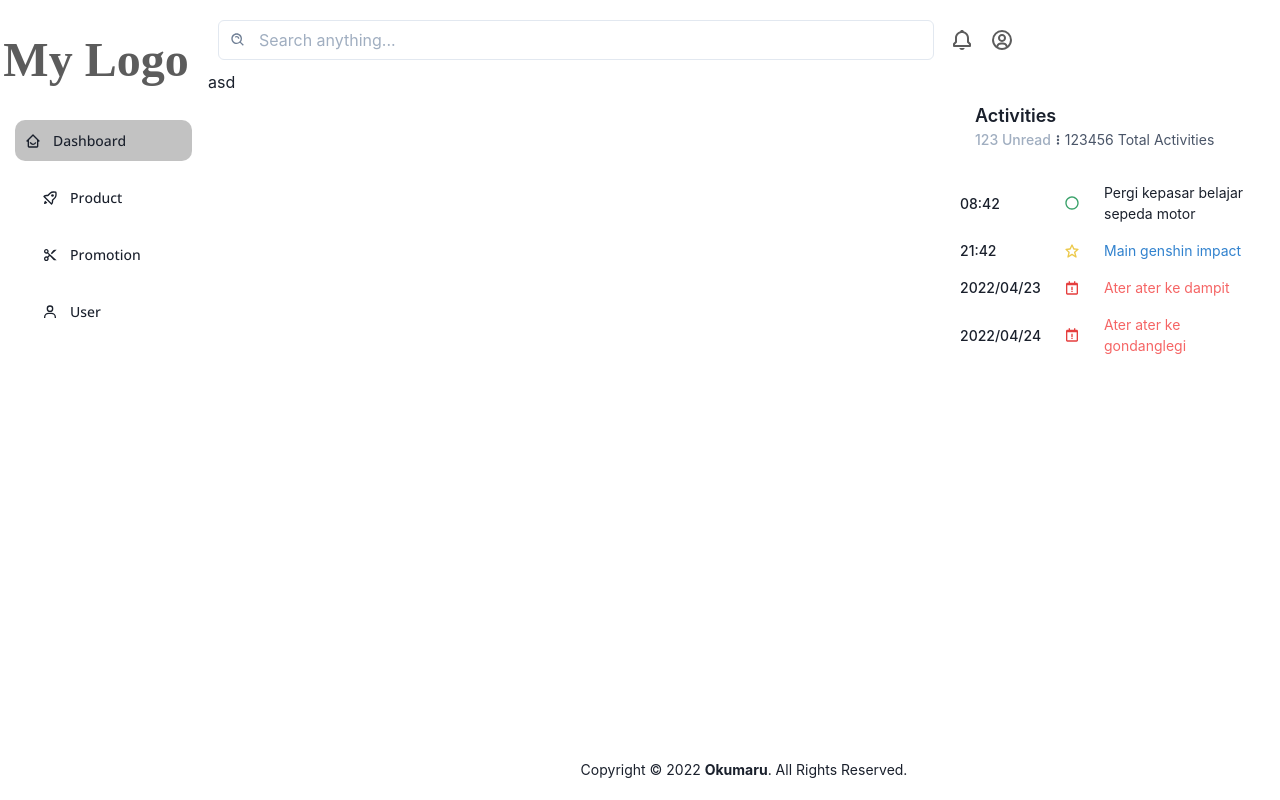
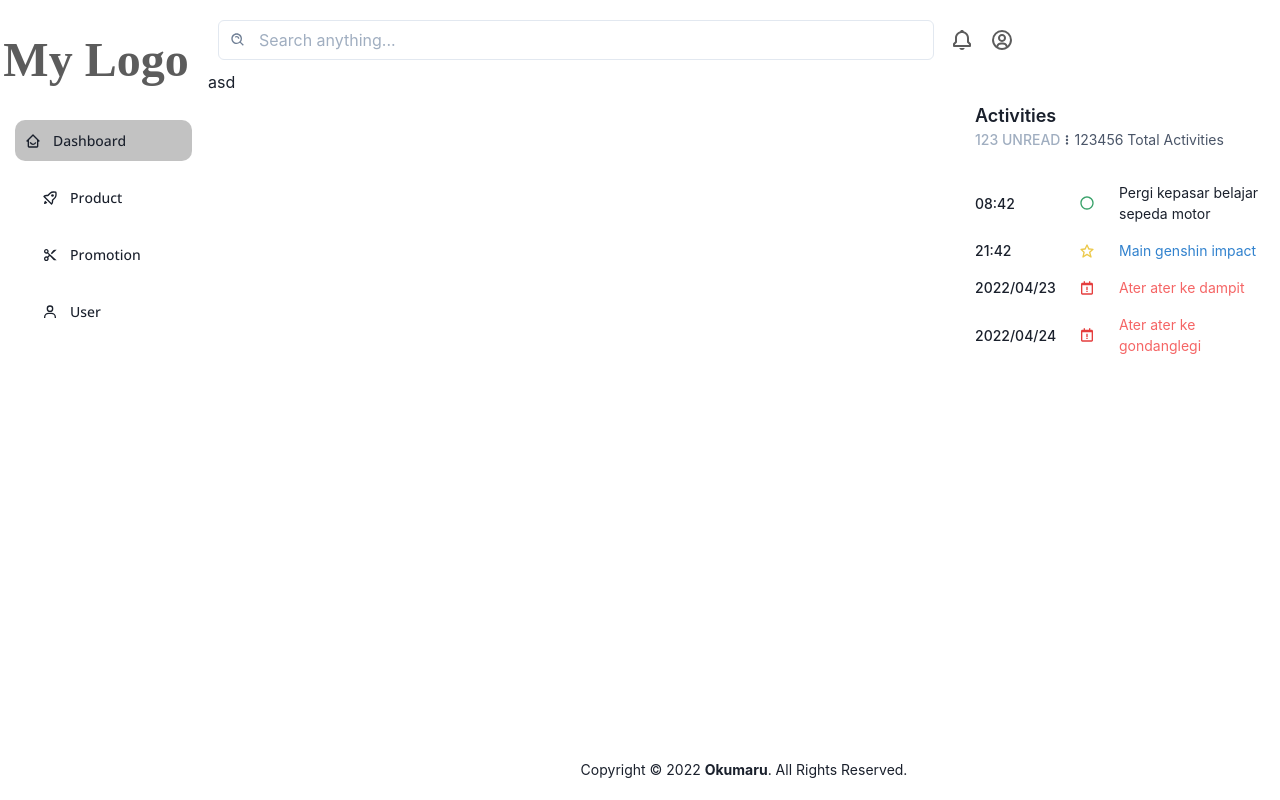
Before and after one commit to okumaru/panel, a Next.js app: page /dashboard in a window 1280 px wide. Built offline with nearby package versions, Linux system fonts and the light colour scheme; a web font is replaced by a local one.

Commit message:
update activities section

```diff
--- a/componens/activities/activities.js
+++ b/componens/activities/activities.js
@@ -97,9 +97,9 @@ const ActivitiesBody = () => {
 
 export const ActivitiesBoard = () => {
   return (
-    <>
+    <Box className={style.boardWrapper}>
       <ActivitiesHeader />
       <ActivitiesBody />
-    </>
+    </Box>
   );
 };
--- a/componens/activities/activities.module.css
+++ b/componens/activities/activities.module.css
@@ -1,6 +1,10 @@
-.activityHeader {
+.boardWrapper {
   margin: 2rem 0px;
   padding: 0px 15px;
+}
+
+.activityHeader {
+  margin-bottom: 2rem;
 }
 
 .title {
@@ -19,6 +23,7 @@
   font-size: 14px;
   font-weight: 500;
   color: #A0AEC0;
+  text-transform: uppercase;
 }
 
 .activityCenter {
@@ -36,7 +41,7 @@
 }
 
 .activityDesc {
-  padding-right: 15px;
+
 }
 
 .activityDesc> p {
```
